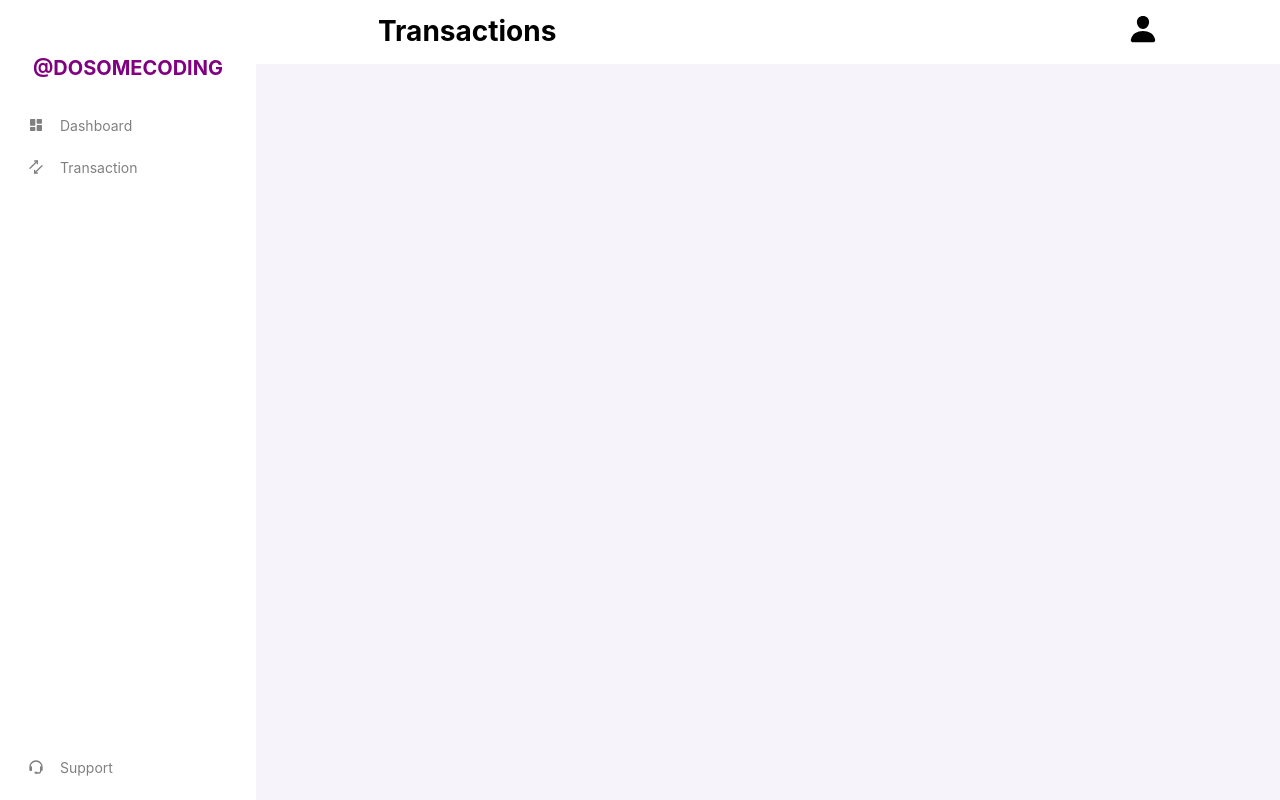
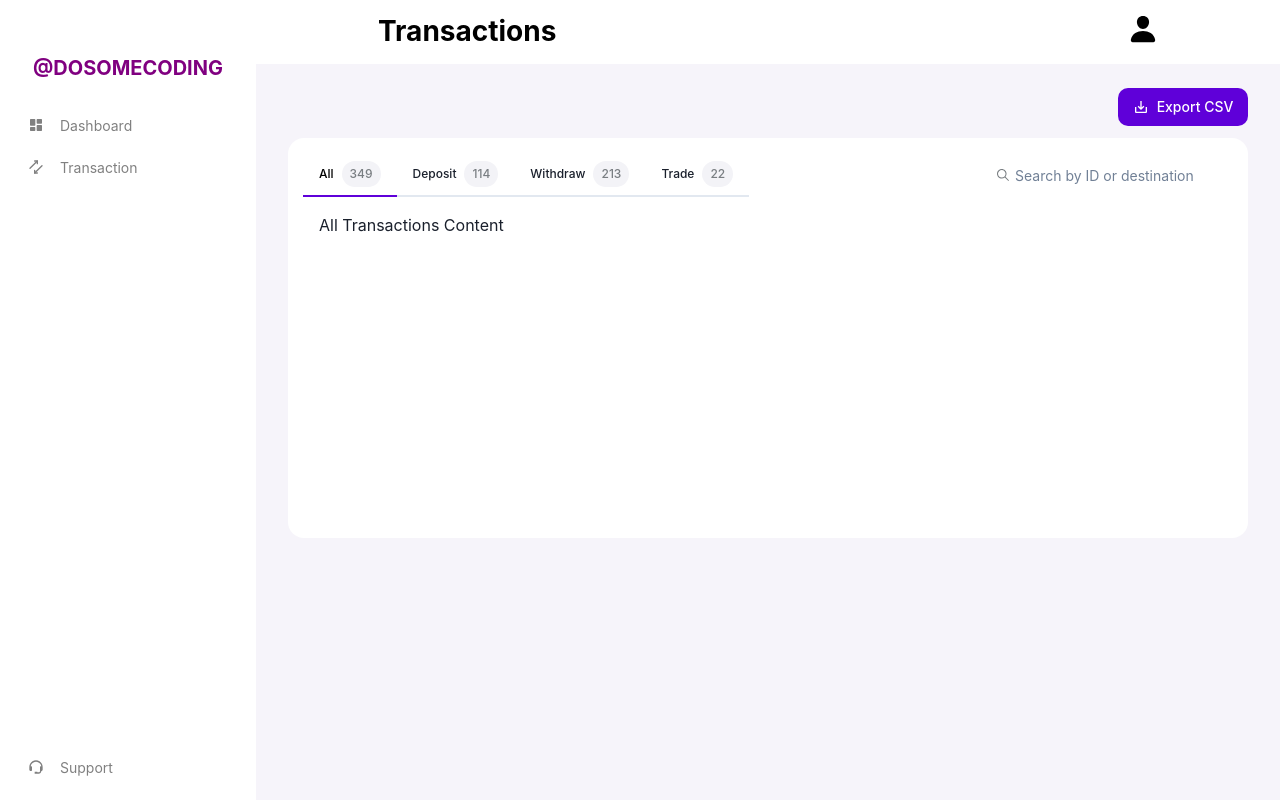
Before and after one commit to hassanalitahir71/Crypto-project, a React (Vite) app in the folder app/: page /transaction in a window 1280 px wide. Built offline with nearby package versions, Linux system fonts and the light colour scheme.

Commit message:
feat: add transaction tabs with search input UI

```diff
--- a/app/src/Pages/Dashboard/DashBoard.jsx
+++ b/app/src/Pages/Dashboard/DashBoard.jsx
@@ -9,25 +9,44 @@ function DashBoard() {
     <>
       <DashBoardLayout title="Dashboard">
         <Box h="100%" w="800px">
-
-
-        <Grid templateColumns="repeat(2, 1fr)"
-      gap={6}>
+          <Grid templateColumns="repeat(2, 1fr)" gap={6}>
             <GridItem colSpan={2}>
-            <PortfolioSection/>
+              <PortfolioSection />
             </GridItem>
-           <GridItem colSpan={1}>
-            <PriceSetion/>
+            <GridItem
+              colSpan={{
+                base: "2",
+                md: "2",
+                lg: "1",
+              }}
+            >
+              <PriceSetion />
             </GridItem>
-           <GridItem colSpan={1}>
-            <TransactionSection/>
-
-
+            <GridItem
+              colSpan={{
+                base: "2",
+                md: "2",
+                lg: "1",
+              }}
+            >
+              <TransactionSection />
             </GridItem>
-          <GridItem colSpan={1}>
-            <LoanContactSection update={true}/>
+            <GridItem
+              colSpan={{
+                base: "2",
+                md: "2",
+                lg: "1",
+              }}
+            >
+              <LoanContactSection update={true} />
             </GridItem>
-           <GridItem colSpan={1}>
+            <GridItem
+              colSpan={{
+                base: "2",
+                md: "2",
+                lg: "1",
+              }}
+            >
               <LoanContactSection />
             </GridItem>
           </Grid>
--- a/app/src/Pages/Dashboard/components/PortfolioSection.jsx
+++ b/app/src/Pages/Dashboard/components/PortfolioSection.jsx
@@ -2,6 +2,7 @@ import {
   Box,
   Button,
   Center,
+  Flex,
   HStack,
   Icon,
   Stack,
@@ -15,6 +16,7 @@ const PortfolioSection = () => {
   return (
     <>
       <HStack
+
         h="106px"
         W="800px"
         gap="105px"
--- a/app/src/Pages/Support/Support.jsx
+++ b/app/src/Pages/Support/Support.jsx
@@ -1,5 +1,5 @@
 import DashBoardLayout from "../../assets/Components/DashBoardLayout";
-import { Box, Button, HStack, Icon, Stack, Text } from "@chakra-ui/react";
+import { Box, Button, HStack, Icon, Stack, Text, Flex } from "@chakra-ui/react";
 import { MdMail } from "react-icons/md";
 import { BiSolidMessageRounded } from "react-icons/bi";
 import {
@@ -14,9 +14,16 @@ const Support = () => {
   return (
     <>
       <DashBoardLayout title="Support">
-        <Box h="480" w="780px">
+        <Box h="480" w="780px" justifyContent="center" alignItems="center">
           <Stack gap="75px">
-            <HStack gap="24px">
+            <Flex
+              direction={{
+                base: "column",
+                md: "column",
+                lg: "row",
+              }}
+              gap="24px"
+            >
               <Stack h="128px" w="340px" placeSelf="flex-start" gap="8px">
                 <Icon as={MdMail} fontSize="24px" color="#5F00D9" />
                 <Text fontSize="30px" fontWeight="500" color="#171717">
@@ -126,8 +133,16 @@ const Support = () => {
                   </Stack>
                 </Stack>
               </Box>
-            </HStack>
-            <HStack gap="22px" mb="24px">
+            </Flex>
+            <Flex
+              direction={{
+                base: "column",
+                md: "column",
+                lg: "row",
+              }}
+              gap="22px"
+              mb="24px"
+            >
               <Stack h="128px" w="340px" gap="16px">
                 <Icon
                   as={BiSolidMessageRounded}
@@ -170,7 +185,7 @@ const Support = () => {
                   </Text>
                 </Stack>
               </Box>
-            </HStack>
+            </Flex>
           </Stack>
         </Box>
       </DashBoardLayout>
--- a/app/src/Pages/transaction/Transaction.jsx
+++ b/app/src/Pages/transaction/Transaction.jsx
@@ -1,12 +1,103 @@
+import { Box, Stack, Button, Icon, Text, HStack } from "@chakra-ui/react";
+import DashBoardLayout from "../../assets/Components/DashBoardLayout";
+import {
+  Tabs,
+  TabList,
+  TabPanels,
+  Tab,
+  TabPanel,
+  Input,
+  InputGroup,
+  InputLeftElement,
+} from "@chakra-ui/react";
 
-import DashBoardLayout from "../../assets/Components/DashBoardLayout";
+import { MdSaveAlt } from "react-icons/md";
+import { IoIosSearch } from "react-icons/io";
 
 const Transaction = () => {
+  const tabsData = [
+    { label: "All", count: 349, content: "All Transactions Content" },
+    { label: "Deposit", count: 114, content: "Deposit Transactions Content" },
+    { label: "Withdraw", count: 213, content: "Withdraw Transactions Content" },
+    { label: "Trade", count: 22, content: "Trade Transactions Content" },
+  ];
+
   return (
-    <>
-    <DashBoardLayout title="Transactions"></DashBoardLayout>
-    </>
-  )
-}
+    <DashBoardLayout title="Transactions">
+      <Box>
+        <Stack gap="12px">
+          <Button
+            alignSelf="end"
+            h="38px"
+            w="130px"
+            gap="8px"
+            borderRadius="10px"
+            px="16px"
+            py="14px"
+            bg="#5F00D9"
+            color="#FFFFFF"
+          >
+            <Icon as={MdSaveAlt} fontSize="16px" fontWeight="500" />
+            <Text fontSize="14px" fontWeight="500">
+              Export CSV
+            </Text>
+          </Button>
+          <Box h="400px" w="960px" bg="white" p="15px" borderRadius="16px">
+            <Tabs variant="line">
+              <HStack justify="space-between">
+                <TabList>
+                  {tabsData.map((item) => (
+                    <Tab
+                      key={item.label}
+                      gap="8px"
+                      fontSize="12px"
+                      fontWeight="500"
+                      _selected={{
+                        color: "black",
+                        borderColor: "#5F00D9",
+                      }}
+                    >
+                      <Text>{item.label}</Text>
+                      <Box bg="#F3F3F7" borderRadius="100px" px="8px" py="4px">
+                        <Text color="#797E82">{item.count}</Text>
+                      </Box>
+                    </Tab>
+                  ))}
+                </TabList>
 
-export default Transaction
+                <InputGroup w="250px">
+                  <InputLeftElement
+                    pointerEvents="none"
+                    h="100%"
+                    display="flex"
+                    alignItems="center"
+                    justifyContent="center"
+                    mb="10px"
+                  >
+                    <IoIosSearch color="#797E82" />
+                  </InputLeftElement>
+                  <Input
+                    placeholder="Search by ID or destination"
+                    fontSize="14px"
+                    fontWeight="400"
+                    size="sm"
+                    borderRadius="8px"
+                    border="none"
+                    _hover={{ border: "none" }}
+                  />
+                </InputGroup>
+              </HStack>
+              <TabPanels>
+                {tabsData.map((item) => (
+                  <TabPanel key={item.label}>{item.content}</TabPanel>
+                ))}
+              </TabPanels>
+            </Tabs>
+          </Box>
+        </Stack>
+      </Box>
+    </DashBoardLayout>
+  );
+};
+
+export default Transaction;
--- a/app/src/assets/Components/DashBoardLayout.jsx
+++ b/app/src/assets/Components/DashBoardLayout.jsx
@@ -20,7 +20,7 @@ function DashBoardLayout({ title, children }) {
             overflowX="hidden"
             display="flex"
             justifyContent="center"
-            alignItems="center"
+
             overflowY="auto"
             bg="#f6f4fa"
           >
```
Lines whose indentation alone changed are shown as unchanged.
